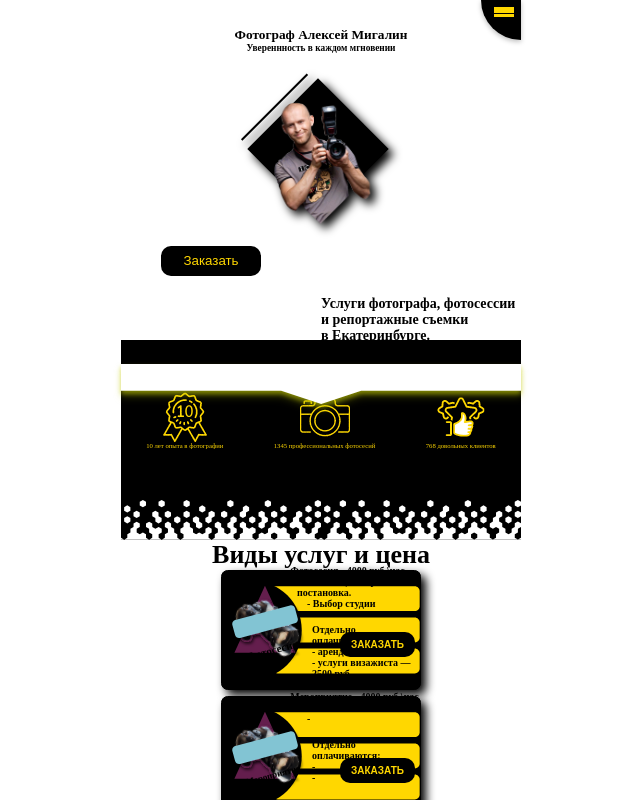
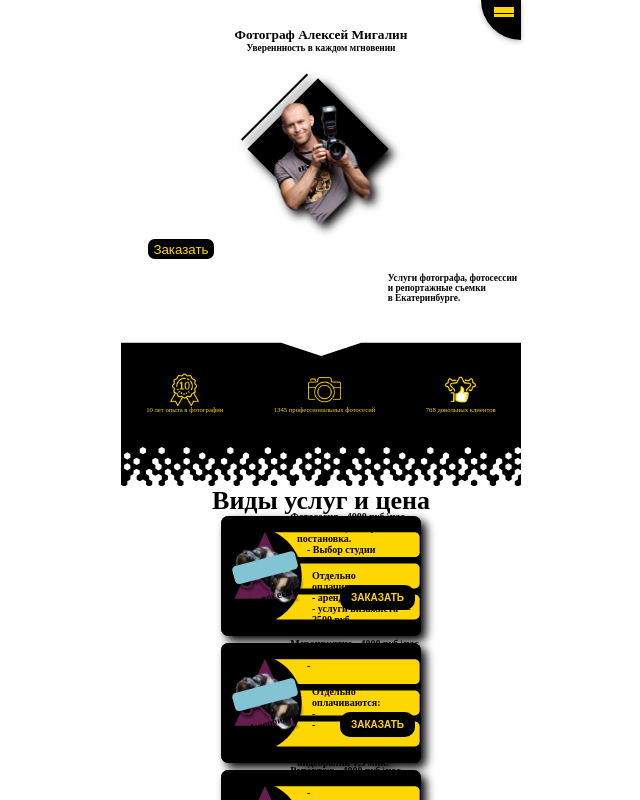
Before and after one commit to strnikolay/photographer-s-personal-website, a React (Create React App) app: page / in a window 1280 px wide. Shown: the top 800 px of the page, without its empty margins (319-959 px from the left). Built offline with nearby package versions, Linux system fonts and the light colour scheme; a web font is replaced by a local one.

Commit message:
24_01_24

```diff
--- a/src/components/history/history.css
+++ b/src/components/history/history.css
@@ -5,13 +5,13 @@
     background-color: #000;
     z-index: -1;
     width: 100%;
-    height: 160px;
+    height: 16rem;
     display: flex;
     color: var(--yellow);
 }
 
 .history img {
-    width: 50px;
+    width: 5rem;
 }
 
 .history .exp-item {
--- a/src/components/main/main.css
+++ b/src/components/main/main.css
@@ -72,7 +72,7 @@ h2{
 }
 
 .lead {
-    margin: 20px 0;
+    margin: 2rem 0;
     width: 100%;
     display: flex;
     justify-content: space-between;
@@ -80,26 +80,26 @@ h2{
 }
 
 .lead-button{
-    width: 100px;
-    height: 30px;
-    margin-left: 40px;
-    border-radius: 10px;
+    width: 10rem;
+    height: 3rem;
+    margin-left: 4rem;
+    border-radius: 1rem;
     background-color: #000000;
     color: var(--yellow)
 }
 
 .lead h2 {
-    width: 200px;
-    font-size: 14px;
+    width: 20rem;
+    font-size: 1.4rem;
     text-align: start;
-    margin-top: 50px;
+    margin-top: 5rem;
 }
 
 .separator{
     background-color: rgb(255, 255, 255);
     width: 100.1%;
     height: 6.5rem;
-    max-height: 1600px;
+    max-height: 160rem;
     clip-path: polygon(
     0px 0,
     100% 0,
@@ -112,9 +112,9 @@ h2{
 }
 .shadow {
     width: 100%;
-    height: 50px;
+    height: 5rem;
     /*filter: drop-shadow(0 1px 1px rgba(187, 187, 187, 0.5))
             drop-shadow(0 4px 1px rgba(187, 187, 187, 0.3)); */
-    filter: drop-shadow(0 3px 2px rgba(197, 204, 4, 0.5))
-            drop-shadow(0 4px 3px rgba(197, 204, 4, 0.3));
+    filter: drop-shadow(0 .3rem .2rem rgba(197, 204, 4, 0.5))
+            drop-shadow(0 .4rem ,3rem rgba(197, 204, 4, 0.3));
 }
--- a/src/components/reviews/reviews.css
+++ b/src/components/reviews/reviews.css
@@ -4,11 +4,11 @@
     align-items: center;
     justify-content: center;
     position: relative;
-    height: 300px;
+    height: 30rem;
 }
 
 .reviews .title {
-    font-size: 24px;
+    font-size: 2.4rem;
     font-weight: 600;
     margin-bottom: 0.2rem;
 }
@@ -35,8 +35,8 @@
 
 .text{
     width: 70%;
-    height: 150px;
-    border: 1px solid;
+    height: 15rem;
+    border: .1rem solid;
 }
 
 .reviews .button {
```
